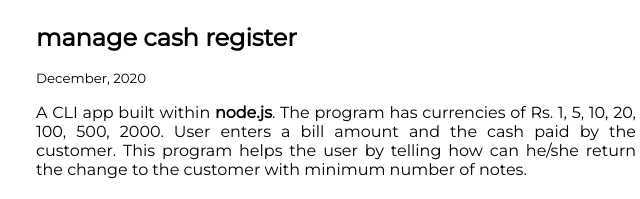
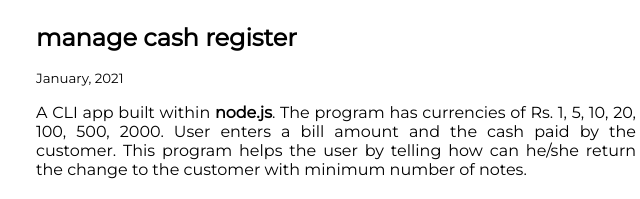
Before and after one commit to chinmayeemajhi/html-component-library, a plain HTML site: page projects.html in a window 1280 px wide. Shown: the part 1998-2197 px from the top of the page, 324-964 px from the left. Drawn offline with Linux system fonts and the light colour scheme.

Commit message:
date fixed

```diff
--- a/projects.html
+++ b/projects.html
@@ -131,7 +131,7 @@
         <li class="list-item">
             <div class=" container container-center"    >
                 <h1>manage cash register</h1>
-                <small>December, 2020</small>
+                <small>January, 2021</small>
                 <p>A CLI app built within <strong>node.js</strong>. The program has currencies of Rs. 1, 5, 10, 20, 100, 500, 2000. User enters a bill amount and the cash paid by the customer. This program helps the user by telling how can he/she return the change to the customer with minimum number of notes.</p>
                 <div class="margin-small">
                     <a class="link link-primary"
```
